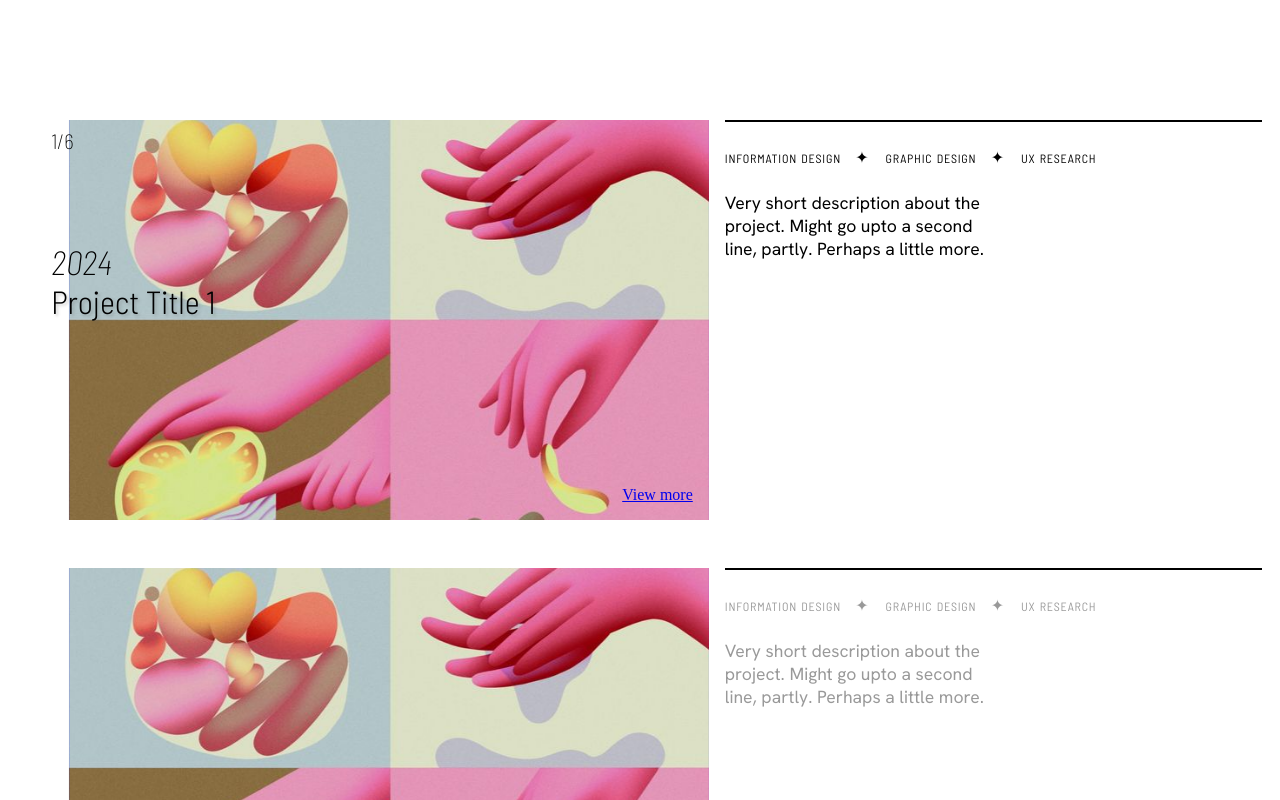
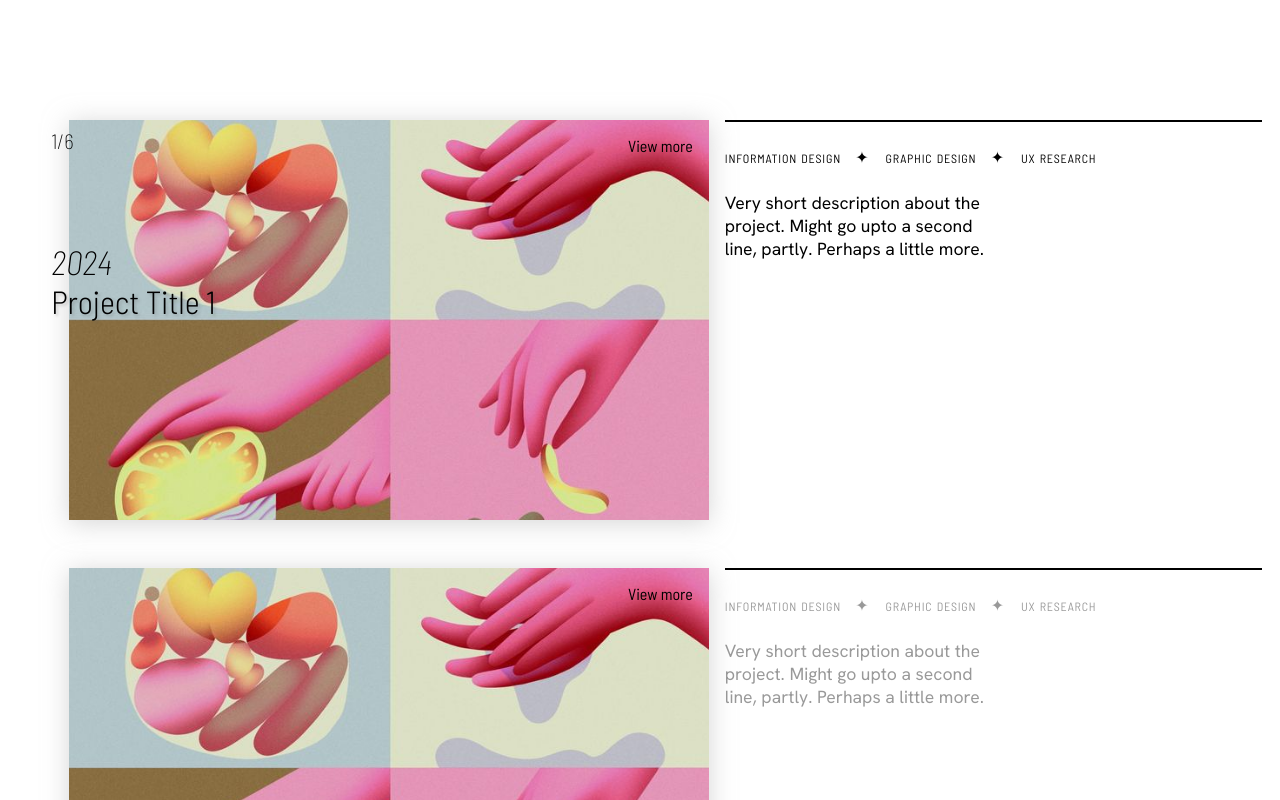
Before and after one commit to Rishita-bug/Portfolio-25, a React (Vite) app: page / in a window 1280 px wide. Shown: the part 680-1480 px from the top of the page. Built offline with nearby package versions, Linux system fonts and the light colour scheme.

Commit message:
seventh commit

```diff
--- a/src/HomePage.css
+++ b/src/HomePage.css
@@ -1,4 +1,4 @@
-*{
+* {
   margin: 0;
   padding: 0;
   box-sizing: border-box;
@@ -18,7 +18,7 @@
   max-width: 690px;
   min-width: 200px;
   padding-bottom: 2vw;
-  font-weight:600;
+  font-weight: 600;
   text-wrap: balance;
 }
 
@@ -150,20 +150,20 @@ hr {
   font-size: 1rem;
 }
 
-.thumbnail-container{
+.thumbnail-container {
   position: relative;
 }
 
 .view-more-link {
   position: absolute;
-  bottom: 1rem;
+  top: 1rem;
   right: 1rem;
+  font-family: var(--header-font);
+  color: black;
+  text-decoration: none;
 }
 
-
-
 @media screen and (min-width: 700px) {
-
   .project-number,
   .project-year,
   .project-title,
@@ -172,7 +172,7 @@ hr {
   .project-description {
     grid-column: auto;
     grid-row: auto;
-    grid-area:auto;
+    grid-area: auto;
   }
 
   .project-number,
@@ -284,11 +284,17 @@ hr {
     width: 100%; /* Scale to fit the container */
     object-fit: cover; /*Prevent distortion */
     height: 100%;
+    /* filter: grayscale(80%);
+    transition: filter 0.25s ease; */
+  }
+
+  .thumbnail-container {
     filter: grayscale(80%);
     transition: filter 0.25s ease;
   }
 
-  .thumbnail-img:hover {
+  .thumbnail-container:has(:hover),
+  .thumbnail-img {
     filter: grayscale(0%) drop-shadow(0px 3px 13px rgba(172, 172, 172, 0.5));
   }
 
@@ -300,11 +306,13 @@ hr {
     flex-direction: column;
   }
 
-  .inactive-tags, .inactive-description {
+  .inactive-tags,
+  .inactive-description {
     opacity: 0.4;
   }
 
-  .active-tags, .active-description {
+  .active-tags,
+  .active-description {
     opacity: 1;
     transition: opacity 0.3s ease-in-out;
   }
--- a/src/Navbar.css
+++ b/src/Navbar.css
@@ -137,7 +137,7 @@ body {
     font-weight: 350;
   }
 
-  .nav-link::before {
+  .active-link::before {
     content: "\279C";
     font-size: 1rem;
     position: absolute;
--- a/src/Project.css
+++ b/src/Project.css
@@ -265,6 +265,7 @@
   opacity: 1;
   transition: opacity 0.2s ease-in-out;
   z-index: 999;
+  cursor: pointer;
 }
 
 .exit-fullscreen-icon {
@@ -272,6 +273,7 @@
   width: 16px;
   bottom: 1rem;
   right: 1rem;
+  cursor: pointer;
 }
 
 .fullscreen-btn:hover {
@@ -284,6 +286,10 @@
 
 .inactive-previous-project-link {
   opacity: 0.5;
+}
+
+.active-project-link {
+  text-decoration: underline;
 }
 
 /*bigger screens*/
@@ -448,6 +454,11 @@
     transition: transform 0.2s ease-in-out;
   }
 
+  .active-next-project-link:hover {
+    transform: translateX(10px);
+  }
+
+
   .carousel-container {
     margin-top: 5rem;
     margin-inline: 1rem;
--- a/src/Project.jsx
+++ b/src/Project.jsx
@@ -208,7 +208,10 @@ function ProcessSlides({projectInView, id}) {
         />
       ))}
         {isFullscreen &&
-          <img className="exit-fullscreen-icon" src={ExitFullscreenIcon} />
+          <img
+            className="exit-fullscreen-icon"
+            src={ExitFullscreenIcon}
+            onClick={toggleFullscreen} />
         }
     </div>
     <img
```
